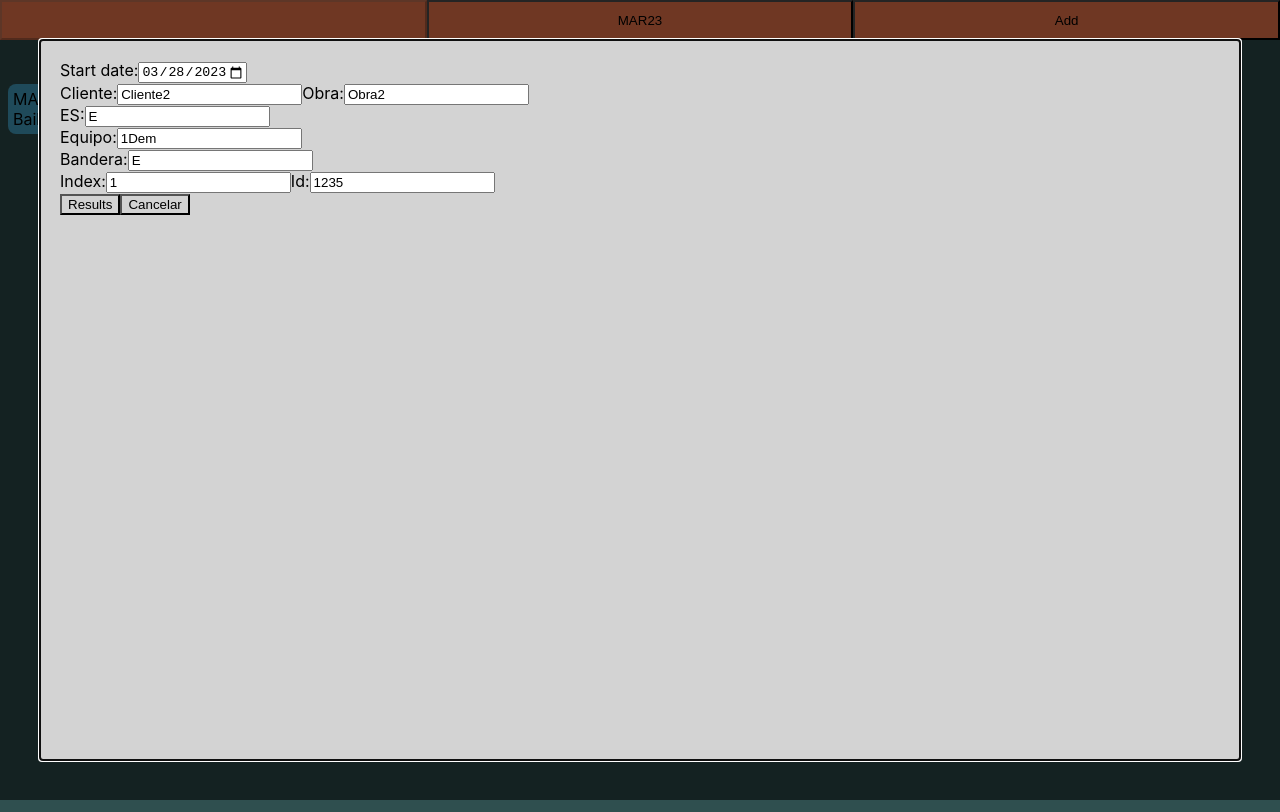
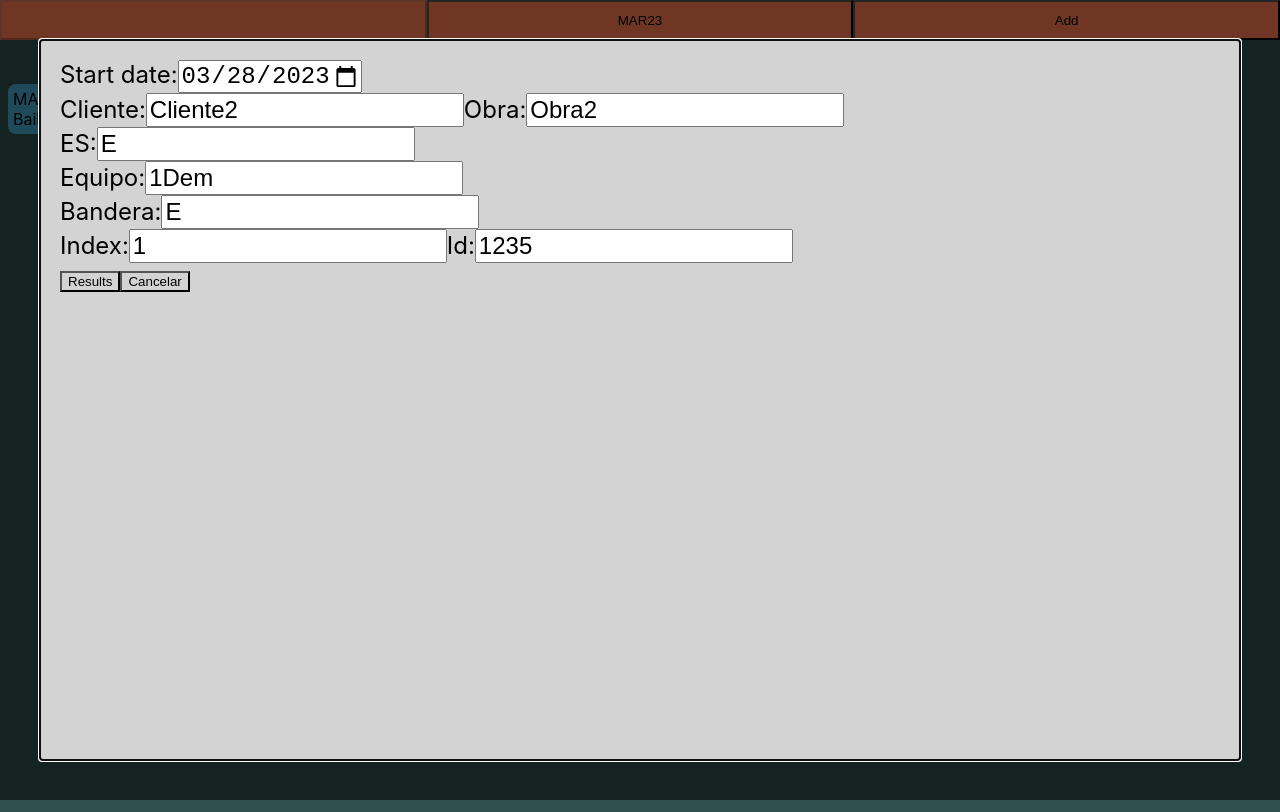
Before and after one commit to DanielBarragan96/ruta-js, a React (Create React App) app: page / in a window 1280 px wide. Built offline with nearby package versions, Linux system fonts and the light colour scheme.

Commit message:
added new styles

```diff
--- a/src/CreateNewTask.css
+++ b/src/CreateNewTask.css
@@ -18,4 +18,9 @@
 
 .InnerModal {
   padding: 20px;
+  font-size: 1.5rem;
 }
+
+input {
+  font-size: 1.5rem;
+}
```
